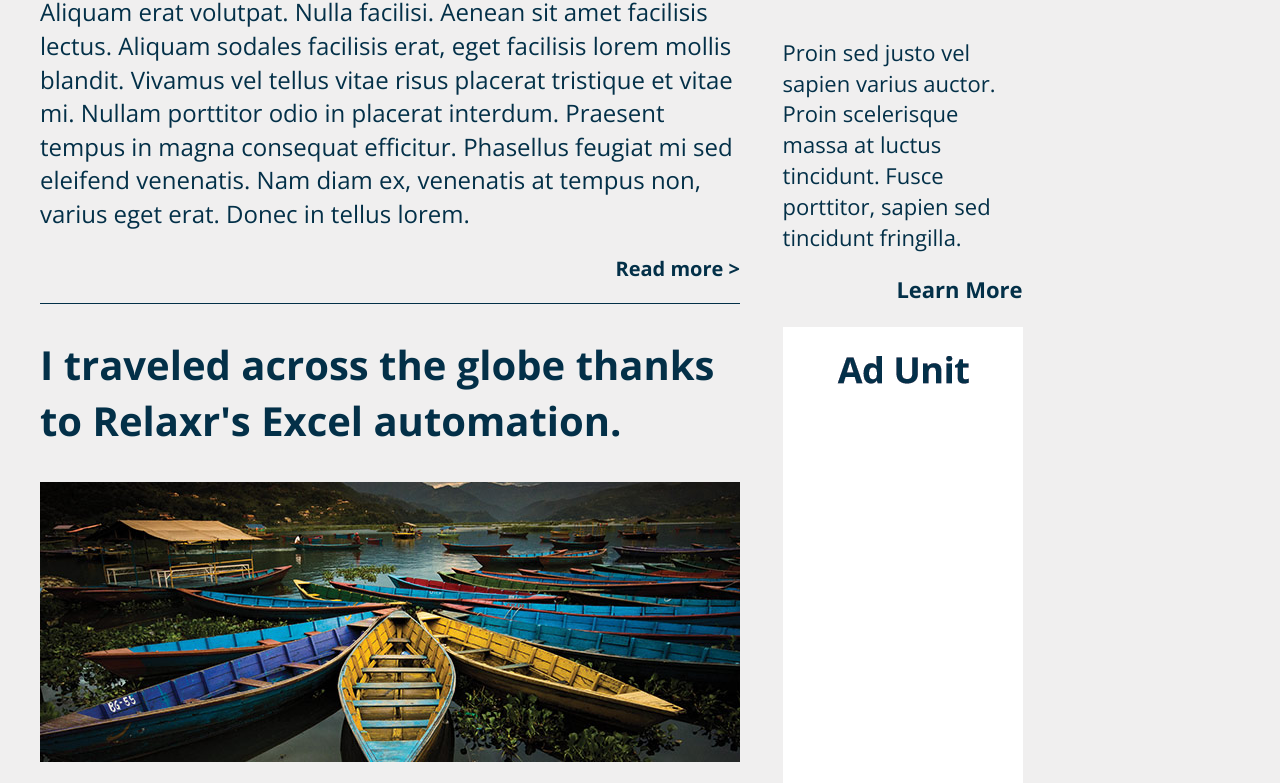
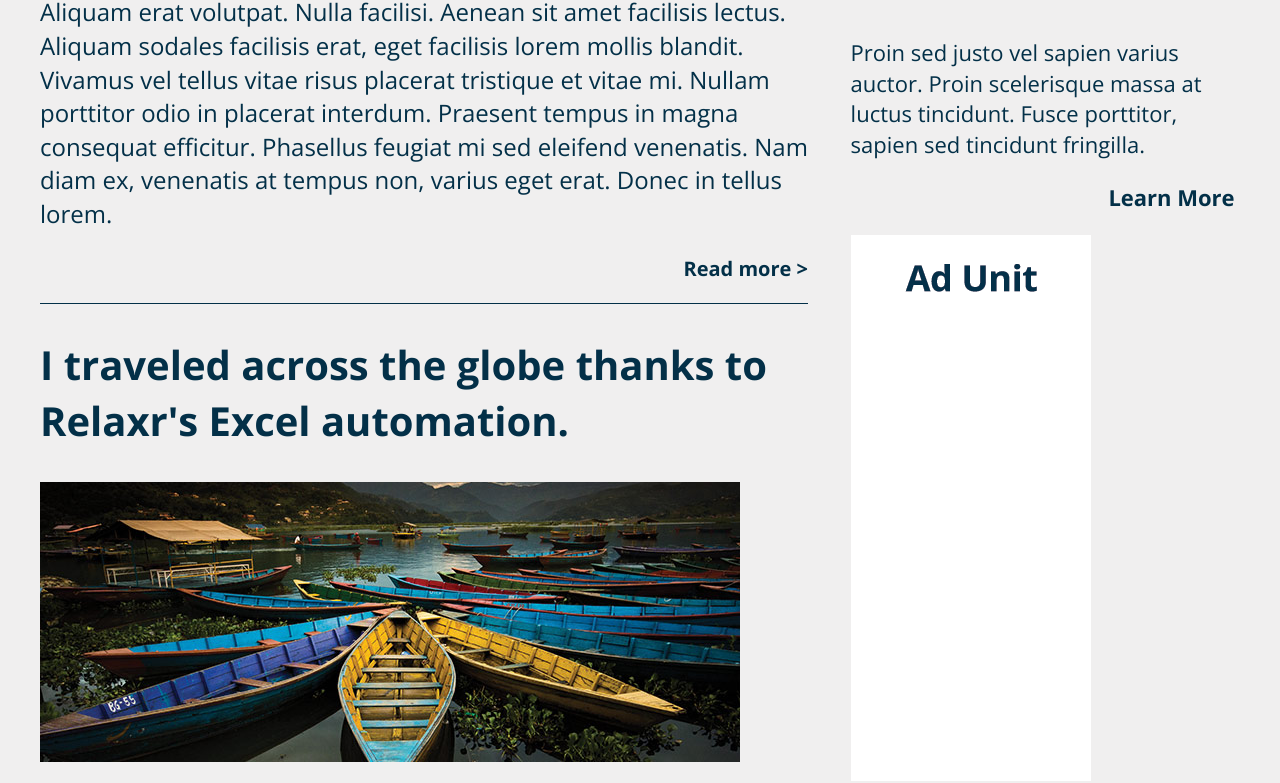
Before and after one commit to Kassinfwe/homework-landingpage-2, a plain HTML site: page index.html in a window 1280 px wide. Shown: the part 567-1350 px from the top of the page. Drawn offline with nearby package versions, Linux system fonts and the light colour scheme.

Commit message:
Column Widths
Made left column 60%, right column 30%, so that they would take up the
whole page.

```diff
--- a/2style.css
+++ b/2style.css
@@ -140,7 +140,7 @@ nav p {
 #left {
   display: inline-block;
   color: #033048;
-  width: 70rem;
+  width: 60%;
   font-size: 0;
   margin-right: 2rem;
   margin-bottom: 5rem;
@@ -175,7 +175,7 @@ h3 {
 
 #right {
   display: inline-block;
-  width: 24rem;
+  width: 30%;
   font-size: 0;
   color: #033048;
   margin-left: 2rem;
```
